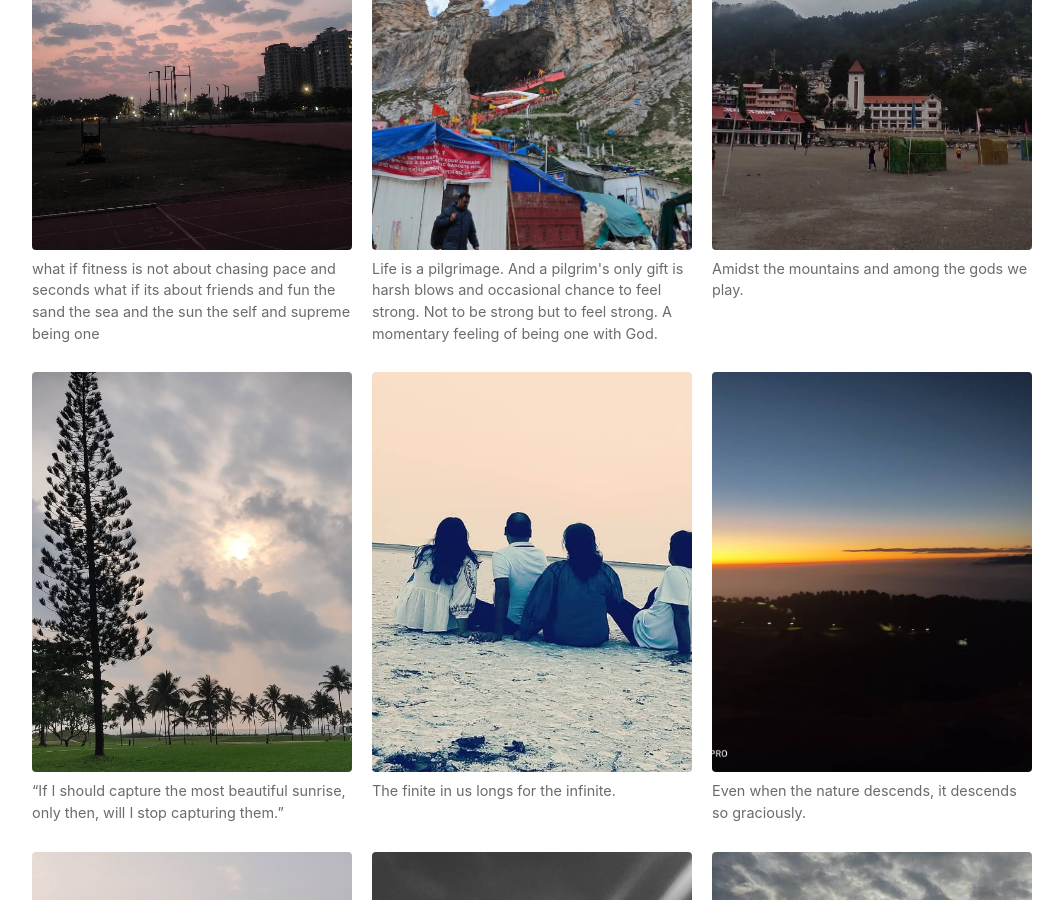
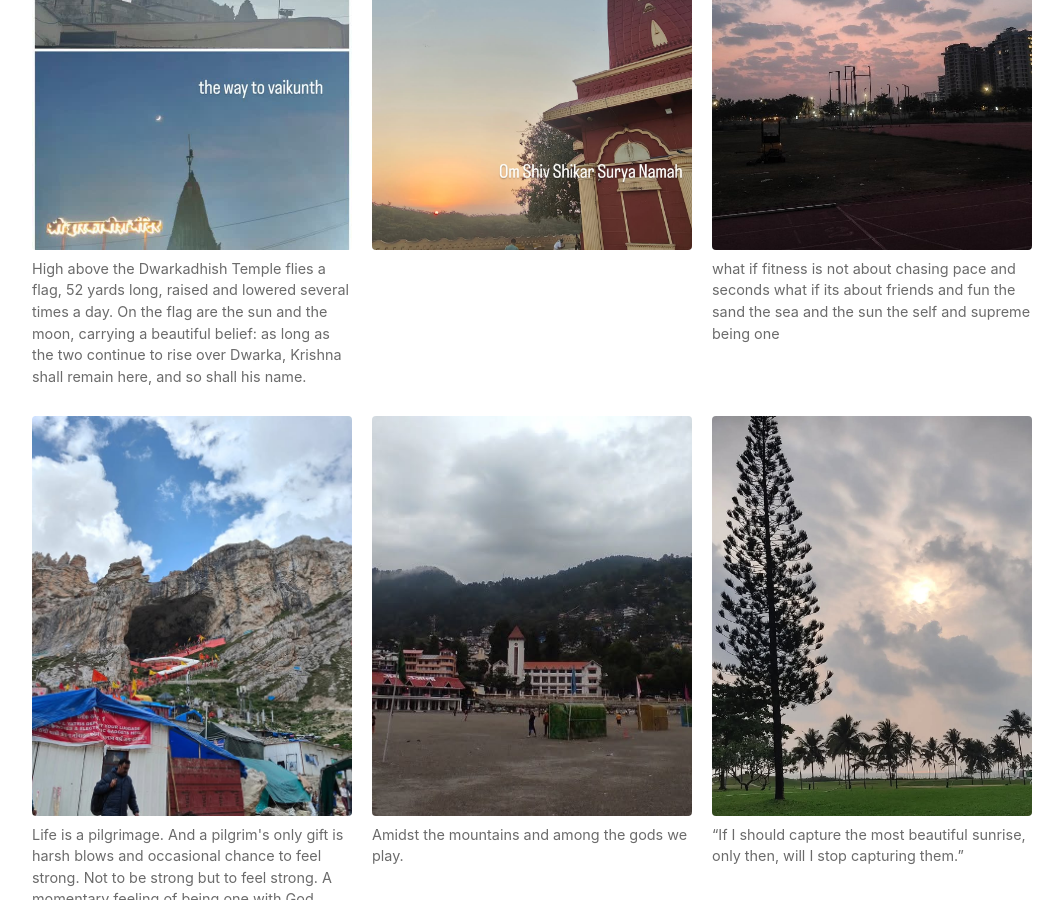
Before and after one commit to rushout09/rushout09.github.io, a Jekyll site: the page built from photos.md, in a window 1280 px wide and 900 px high, scrolled down 309 px. Shown: the whole window, without its empty margins (108-1171 px from the left). Built offline with Jekyll 4.4.1, drawn with Linux system fonts in a browser that asks for light colours.

Commit message:
Photos: add the Dwarkadhish flag reel and the Shiv shikhar sunset post

```diff
--- a/_data/instagram.json
+++ b/_data/instagram.json
@@ -1,4 +1,14 @@
 [
+ {
+  "caption": "High above the Dwarkadhish Temple flies a flag, 52 yards long, raised and lowered several times a day. On the flag are the sun and the moon, carrying a beautiful belief: as long as the two continue to rise over Dwarka, Krishna shall remain here, and so shall his name.",
+  "permalink": "https://www.instagram.com/reel/DfwcfgeTLpW/",
+  "image": "/assets/instagram/DfwcfgeTLpW.jpg"
+ },
+ {
+  "caption": "",
+  "permalink": "https://www.instagram.com/p/DftJrjfk0mN/",
+  "image": "/assets/instagram/DftJrjfk0mN.jpg"
+ },
  {
   "caption": "what if fitness is not about chasing pace and seconds what if its about friends and fun the sand the sea and the sun the self and supreme being one",
   "permalink": "https://www.instagram.com/reel/DeG0i_gAypD/",
```
Also changed, not shown: assets/instagram/DftJrjfk0mN.jpg (added), assets/instagram/DfwcfgeTLpW.jpg (added).
